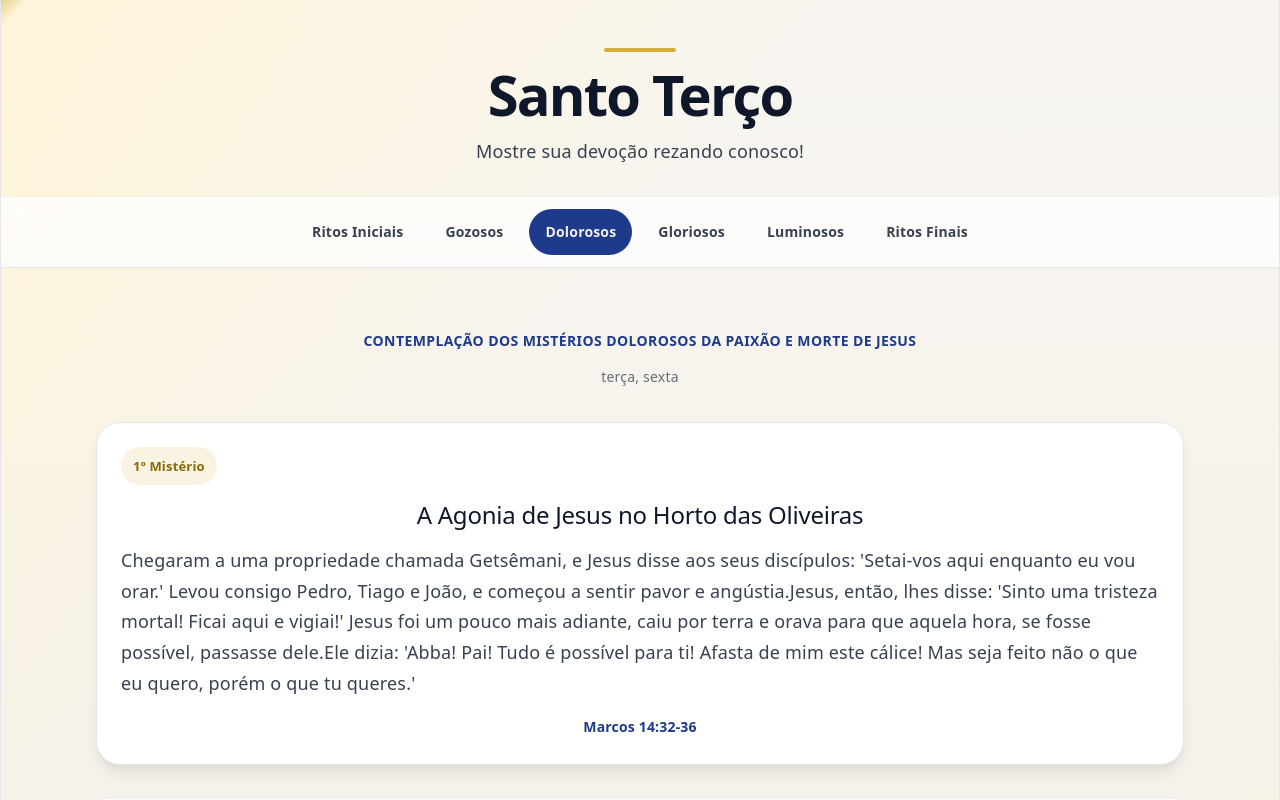
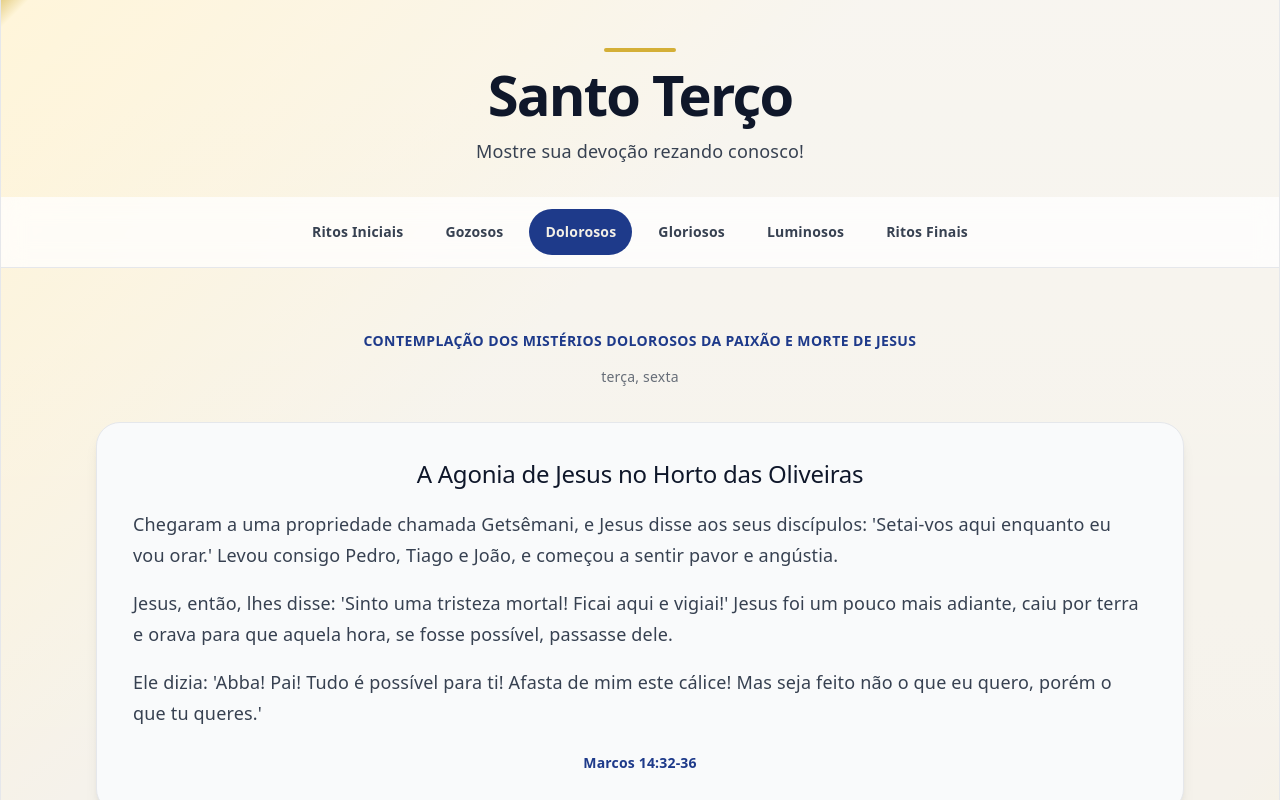
Before and after one commit to vanriwerson/como-rezar-o-terco, a React (Vite) app: page /misterios/dolorosos in a window 1280 px wide. Shown: the top 800 px of the page. Built offline with nearby package versions, Linux system fonts and the light colour scheme.

Commit message:
refactor (style): melhora layout do card dos mistérios

```diff
--- a/src/components/MisterioCard/index.tsx
+++ b/src/components/MisterioCard/index.tsx
@@ -10,19 +10,25 @@ export default function MisterioCard({ misterio }: MisterioCardProps) {
   return (
     <article className="misterio-card">
       {misterio.imagem && (
-        <img
-          src={misterio.imagem}
-          alt={misterio.titulo}
-          className="misterio-image"
-        />
+        <div className="misterio-image-wrapper">
+          <img
+            src={misterio.imagem}
+            alt={misterio.titulo}
+            className="misterio-image"
+          />
+
+          <span className="misterio-number">{misterio.id}º Mistério</span>
+        </div>
       )}
 
       <div className="misterio-content">
-        <span className="misterio-number">{misterio.id}º Mistério</span>
-
         <h2 className="misterio-title">{misterio.titulo}</h2>
 
-        <p className="misterio-description">{misterio.texto}</p>
+        <div className="misterio-description">
+          {misterio.texto.map((paragraph, index) => (
+            <p key={index}>{paragraph}</p>
+          ))}
+        </div>
 
         <span className="misterio-reference">{misterio.referenciaBiblica}</span>
       </div>
--- a/src/components/MisterioCard/style.css
+++ b/src/components/MisterioCard/style.css
@@ -1,63 +1,68 @@
 .misterio-card {
-  overflow: hidden;
-
+  background: var(--light-bg);
+  border: 1px solid var(--border);
+  border-radius: 24px;
+  box-shadow: var(--shadow);
   display: flex;
   flex-direction: column;
+  overflow: hidden;
+}
 
-  background: #ffffff;
-
-  border-radius: 24px;
-
-  border: 1px solid var(--border);
-
-  box-shadow: var(--shadow);
+.misterio-image-wrapper {
+  position: relative;
+  width: 100%;
 }
 
 .misterio-image {
+  display: block;
+  height: auto;
+  object-fit: cover;
+  object-position: center top;
   width: 100%;
-  height: 240px;
+}
 
-  object-fit: cover;
+.misterio-number {
+  background: var(--light-bg);
+  border: 1px solid rgba(212, 175, 55, 0.35);
+  border-radius: 999px;
+  bottom: 16px;
+  box-shadow: rgba(0, 0, 0, 0.08) 0 8px 18px -8px;
+  color: #8a6a08;
+  font-size: 13px;
+  font-weight: 700;
+  left: 16px;
+  padding: 8px 14px;
+  position: absolute;
+  width: fit-content;
 }
 
 .misterio-content {
   display: flex;
   flex-direction: column;
-  gap: 16px;
-
+  gap: 20px;
   padding: 24px;
 }
 
-.misterio-number {
-  width: fit-content;
-
-  padding: 6px 12px;
-
-  border-radius: 999px;
-
-  background: var(--gold-soft);
-
-  color: #8a6a08;
-
-  font-size: 13px;
-  font-weight: 700;
-}
-
 .misterio-title {
+  line-height: 125%;
   margin: 0;
-
   text-wrap: balance;
 }
 
 .misterio-description {
+  display: flex;
+  flex-direction: column;
+  gap: 16px;
+  line-height: 175%;
   text-align: left;
+}
 
-  line-height: 170%;
+.misterio-description p {
+  margin: 0;
 }
 
 .misterio-reference {
   color: var(--accent);
-
   font-size: 14px;
   font-weight: 600;
 }
@@ -67,13 +72,19 @@
     flex-direction: row;
   }
 
+  .misterio-image-wrapper {
+    min-height: 100%;
+    width: 42%;
+  }
+
   .misterio-image {
-    width: 40%;
-    height: auto;
+    height: 100%;
+    min-height: 520px;
   }
 
   .misterio-content {
     flex: 1;
     justify-content: center;
+    padding: 36px;
   }
 }
```
